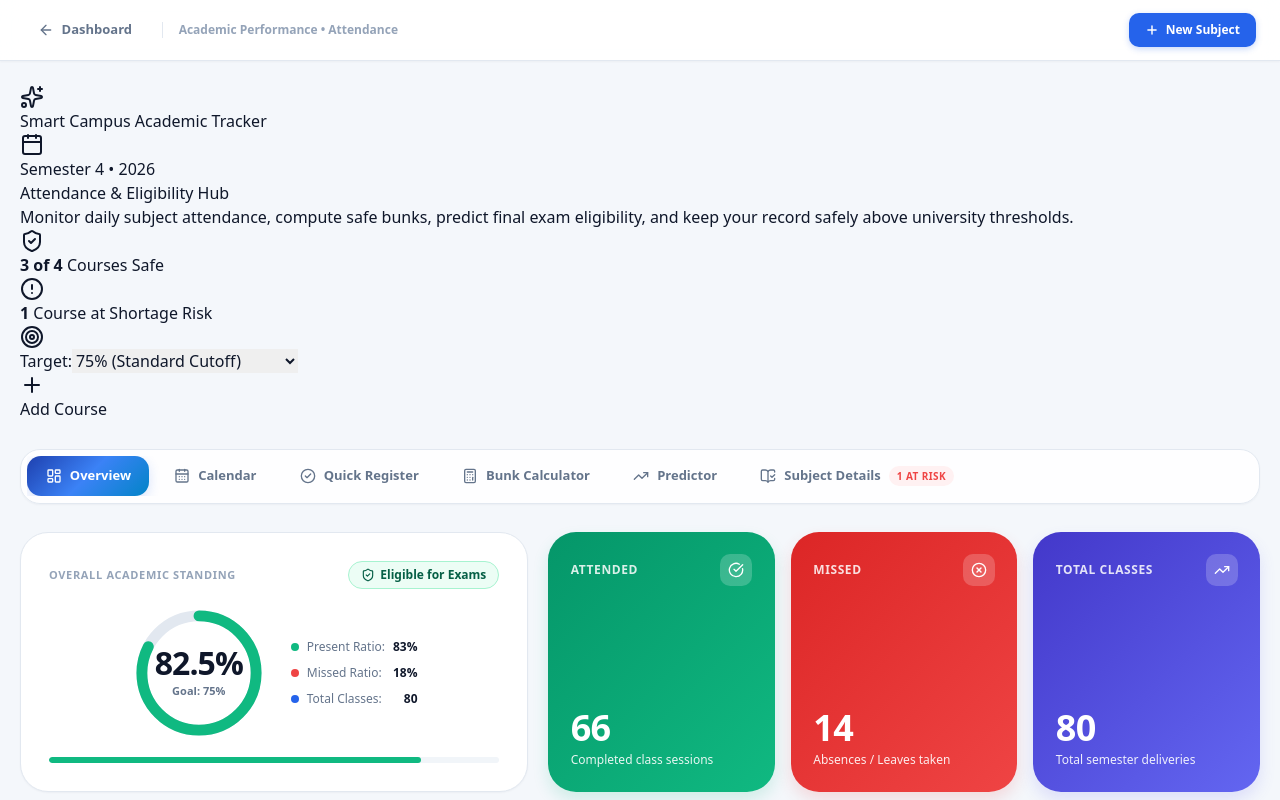
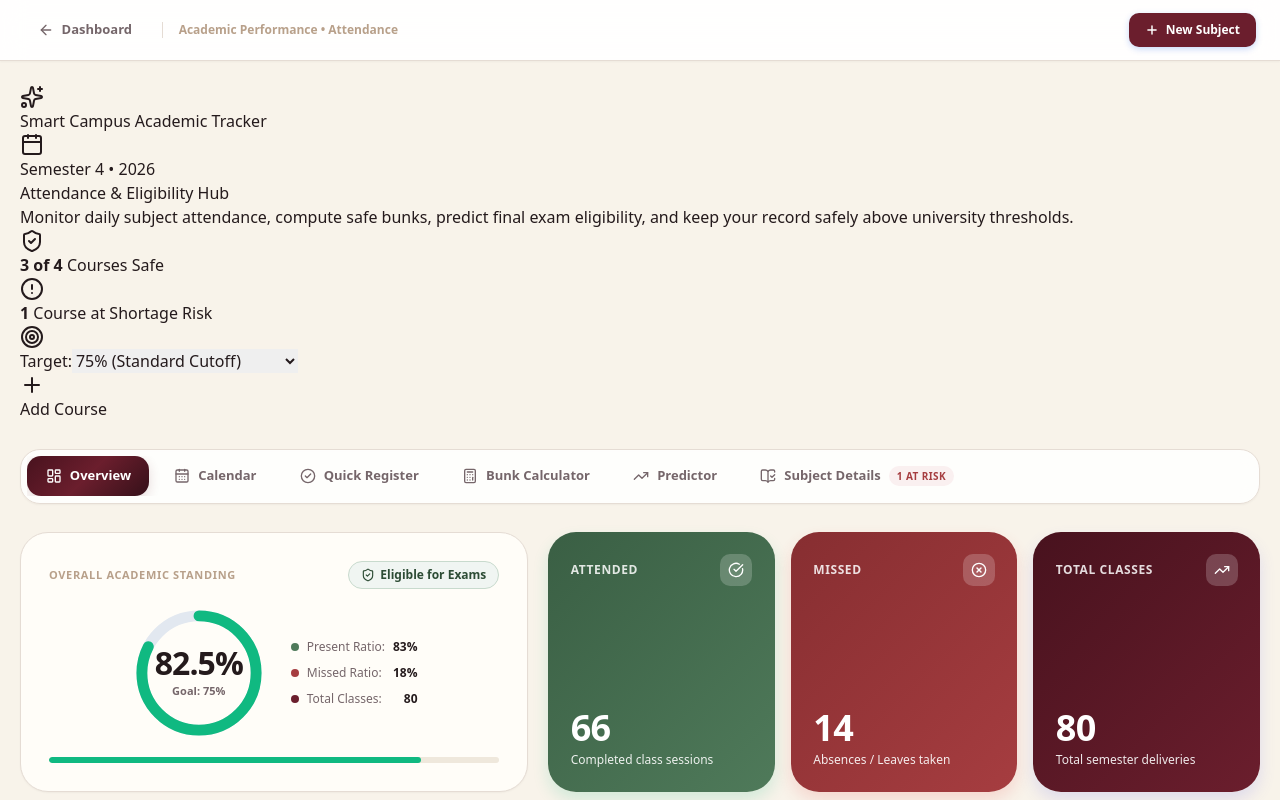
Before and after one commit to Shweta-0801/unisphere, a React (Vite) app: page /attendance in a window 1280 px wide. Shown: the top 800 px of the page. Built offline with nearby package versions, Linux system fonts and the light colour scheme.

Commit message:
update in attendance css file

```diff
--- a/src/components/attendance/Attendance.css
+++ b/src/components/attendance/Attendance.css
@@ -5,50 +5,54 @@
    ========================================================================== */
 
 :root {
-  --att-primary: #2563eb;
-  --att-primary-hover: #1d4ed8;
-  --att-primary-light: #eff6ff;
-  --att-primary-border: #bfdbfe;
-  --att-primary-gradient: linear-gradient(135deg, #1e40af 0%, #3b82f6 50%, #0284c7 100%);
-  --att-primary-glow: rgba(37, 99, 235, 0.18);
+  --att-primary: #6B1E2D;
+  --att-primary-hover: #48121E;
+  --att-primary-light: #FAF2F3;
+  --att-primary-border: #E5DCD4;
+  --att-primary-gradient: linear-gradient(135deg, #48121E 0%, #6B1E2D 50%, #351019 100%);
+  --att-primary-glow: rgba(107, 30, 45, 0.16);
 
-  --att-indigo-gradient: linear-gradient(135deg, #4338ca 0%, #6366f1 100%);
-  --att-emerald-gradient: linear-gradient(135deg, #059669 0%, #10b981 100%);
-  --att-rose-gradient: linear-gradient(135deg, #dc2626 0%, #ef4444 100%);
+  --att-accent: #B8A08A;
+  --att-accent-light: #D8CBBE;
+  --att-accent-subtle: #EFEAE4;
 
-  --att-success: #10b981;
-  --att-success-hover: #059669;
-  --att-success-light: #ecfdf5;
-  --att-success-border: #a7f3d0;
-  --att-success-text: #065f46;
+  --att-indigo-gradient: linear-gradient(135deg, #48121E 0%, #6B1E2D 100%);
+  --att-emerald-gradient: linear-gradient(135deg, #3A5F44 0%, #4F7A5A 100%);
+  --att-rose-gradient: linear-gradient(135deg, #872E31 0%, #A63D40 100%);
 
-  --att-danger: #ef4444;
-  --att-danger-hover: #dc2626;
-  --att-danger-light: #fff1f2;
-  --att-danger-border: #fecdd3;
-  --att-danger-text: #9f1239;
+  --att-success: #4F7A5A;
+  --att-success-hover: #3A5F44;
+  --att-success-light: #F0F5F2;
+  --att-success-border: #C8DACD;
+  --att-success-text: #2D4C35;
 
-  --att-warning: #f59e0b;
-  --att-warning-light: #fffbeb;
-  --att-warning-border: #fde68a;
-  --att-warning-text: #92400e;
+  --att-danger: #A63D40;
+  --att-danger-hover: #872E31;
+  --att-danger-light: #FAF0F0;
+  --att-danger-border: #ECCBCB;
+  --att-danger-text: #682224;
 
-  --att-bg: #f4f7fb;
-  --att-surface: #ffffff;
-  --att-surface-subtle: #f8fafc;
-  --att-surface-alt: #f1f5f9;
-  --att-border: #e2e8f0;
-  --att-border-subtle: #edf2f7;
+  --att-warning: #B8A08A;
+  --att-warning-light: #FAF6F0;
+  --att-warning-border: #D8CBBE;
+  --att-warning-text: #75666A;
 
-  --att-text-main: #0f172a;
-  --att-text-muted: #64748b;
-  --att-text-subtle: #94a3b8;
+  --att-bg: #F8F3EA;
+  --att-surface: #FFFDF8;
+  --att-surface-subtle: #FAF6F0;
+  --att-surface-alt: #EFE8DC;
+  --att-border: #E5DCD4;
+  --att-border-subtle: #EFEAE4;
 
-  --att-shadow-xs: 0 1px 2px rgba(15, 23, 42, 0.04);
-  --att-shadow-sm: 0 2px 4px rgba(15, 23, 42, 0.06);
-  --att-shadow-md: 0 6px 14px -2px rgba(15, 23, 42, 0.08), 0 2px 4px -1px rgba(15, 23, 42, 0.04);
-  --att-shadow-lg: 0 14px 28px -4px rgba(15, 23, 42, 0.1), 0 4px 8px -2px rgba(15, 23, 42, 0.05);
-  --att-shadow-xl: 0 24px 38px -6px rgba(15, 23, 42, 0.12), 0 8px 16px -4px rgba(15, 23, 42, 0.06);
+  --att-text-main: #241A1C;
+  --att-text-muted: #75666A;
+  --att-text-subtle: #B8A08A;
+
+  --att-shadow-xs: 0 1px 2px rgba(36, 26, 28, 0.04);
+  --att-shadow-sm: 0 2px 4px rgba(36, 26, 28, 0.06);
+  --att-shadow-md: 0 6px 14px -2px rgba(36, 26, 28, 0.08), 0 2px 4px -1px rgba(36, 26, 28, 0.04);
+  --att-shadow-lg: 0 14px 28px -4px rgba(36, 26, 28, 0.1), 0 4px 8px -2px rgba(36, 26, 28, 0.05);
+  --att-shadow-xl: 0 24px 38px -6px rgba(36, 26, 28, 0.12), 0 8px 16px -4px rgba(36, 26, 28, 0.06);
 
   --att-radius-xs: 6px;
   --att-radius-sm: 10px;
```
